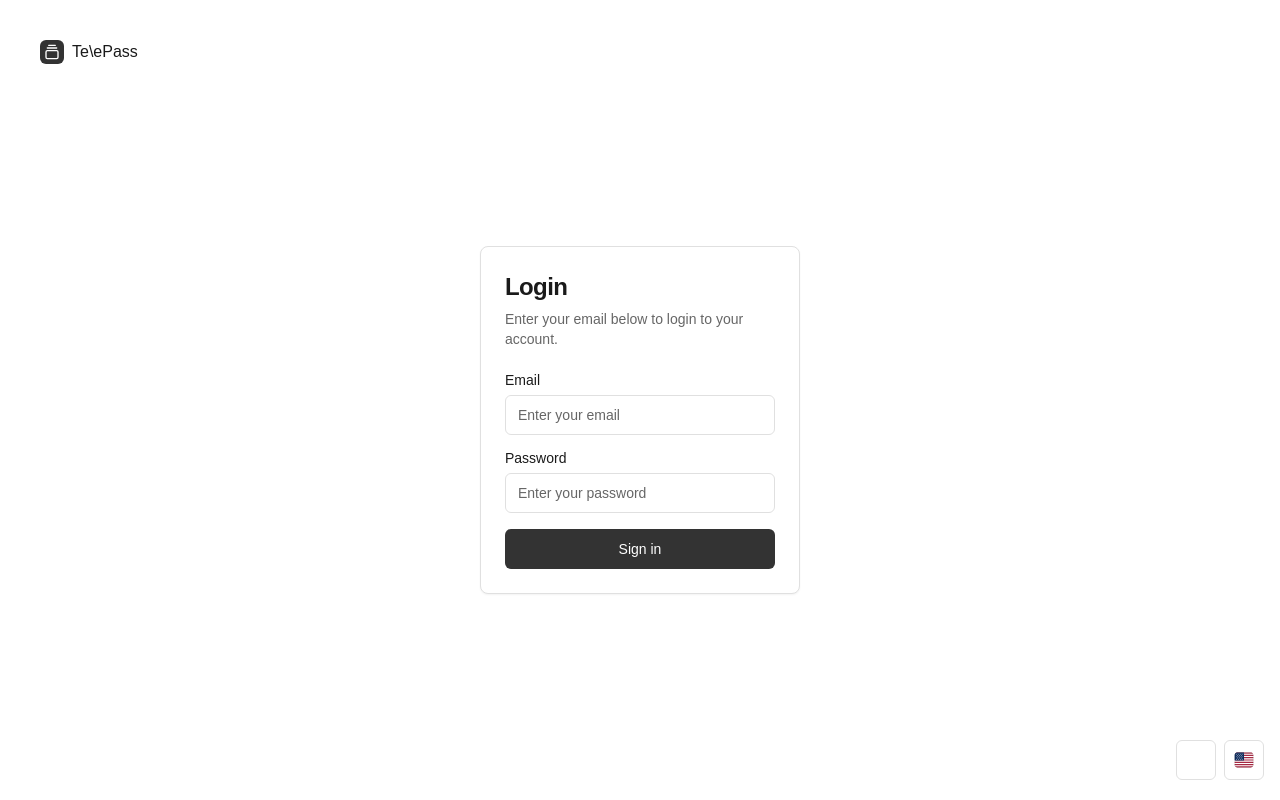
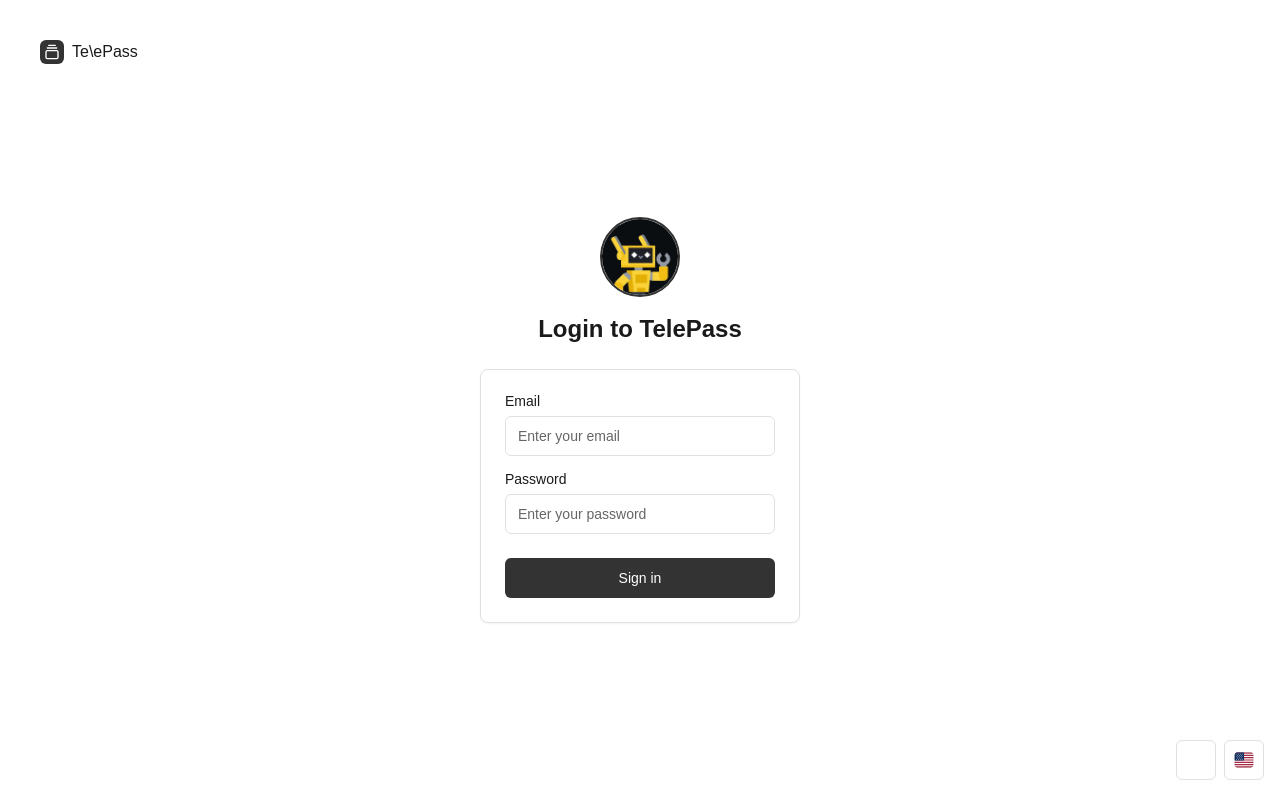
Before and after one commit to DaraXBT/telepass_web, a Next.js app: page / in a window 1280 px wide. Built offline with nearby package versions, Linux system fonts and the light colour scheme.

Commit message:
Refactor code structure for improved readability and maintainability

```diff
--- a/src/components/login-form.tsx
+++ b/src/components/login-form.tsx
@@ -2,14 +2,9 @@
 
 import {useState} from "react";
 import {useRouter} from "next/navigation";
+import Image from "next/image";
 import {Button} from "@/components/ui/button";
-import {
-  Card,
-  CardContent,
-  CardDescription,
-  CardHeader,
-  CardTitle,
-} from "@/components/ui/card";
+import {Card, CardContent} from "@/components/ui/card";
 import {Input} from "@/components/ui/input";
 import {Label} from "@/components/ui/label";
 import {useLanguage} from "@/components/providers/LanguageProvider";
@@ -51,16 +46,27 @@ export function LoginForm() {
   };
 
   return (
-    <Card className="w-full max-w-sm">
-      <CardHeader>
-        <CardTitle className="text-2xl">{t("Login")}</CardTitle>
-        <CardDescription>
-          {t("Enter your email below to login to your account.")}
-        </CardDescription>
-      </CardHeader>
-      <CardContent>
+    <div className="flex flex-col items-center w-full max-w-sm gap-6">
+      {/* Logo and Title without border */}
+      <div className="flex flex-col items-center w-full">
+        <div className="w-20 h-20 rounded-full overflow-hidden mb-4 border-2 border-primary flex items-center justify-center bg-border">
+          <Image
+            src="/assets/images/logo.jpg"
+            width={70}
+            height={70}
+            alt="TelePass Logo"
+            className="w-full h-full object-cover"
+          />
+        </div>
+        <h1 className="text-2xl font-semibold">{t("Login to TelePass")}</h1>
+      </div>
+
+      {/* Single Card for Email, Password and Button */}
+      <Card className="w-full">
+        <CardContent className="pt-6">
           <form onSubmit={handleLogin} className="grid gap-4">
             {error && <p className="text-red-500 text-sm">{error}</p>}
+
             <div className="grid gap-2">
               <Label htmlFor="email">{t("Email")}</Label>
               <Input
@@ -72,6 +78,7 @@ export function LoginForm() {
                 placeholder={t("Enter your email")}
               />
             </div>
+
             <div className="grid gap-2">
               <Label htmlFor="password">{t("Password")}</Label>
               <Input
@@ -83,11 +90,13 @@ export function LoginForm() {
                 placeholder={t("Enter your password")}
               />
             </div>
-          <Button type="submit" className="w-full">
+
+            <Button type="submit" className="w-full mt-2">
               {t("Sign in")}
             </Button>
           </form>
         </CardContent>
       </Card>
+    </div>
   );
 }
--- a/src/components/providers/LanguageProvider.tsx
+++ b/src/components/providers/LanguageProvider.tsx
@@ -20,9 +20,9 @@ type TranslationsType = {
 // Add your translations here
 const translations: TranslationsType = {
   // Login page translations
-  Login: {
-    en: "Login",
-    km: "ចូលគណនី",
+  "Login to TelePass": {
+    en: "Login to TelePass",
+    km: "ចូលទៅកាន់តេឡេផាស",
   },
   "Enter your email below to login to your account.": {
     en: "Enter your email below to login to your account.",
```
Also changed, not shown: public/assets/images/logo.jpg (added), public/assets/images/ticket.jpg (added). Lines whose indentation alone changed are shown as unchanged.
